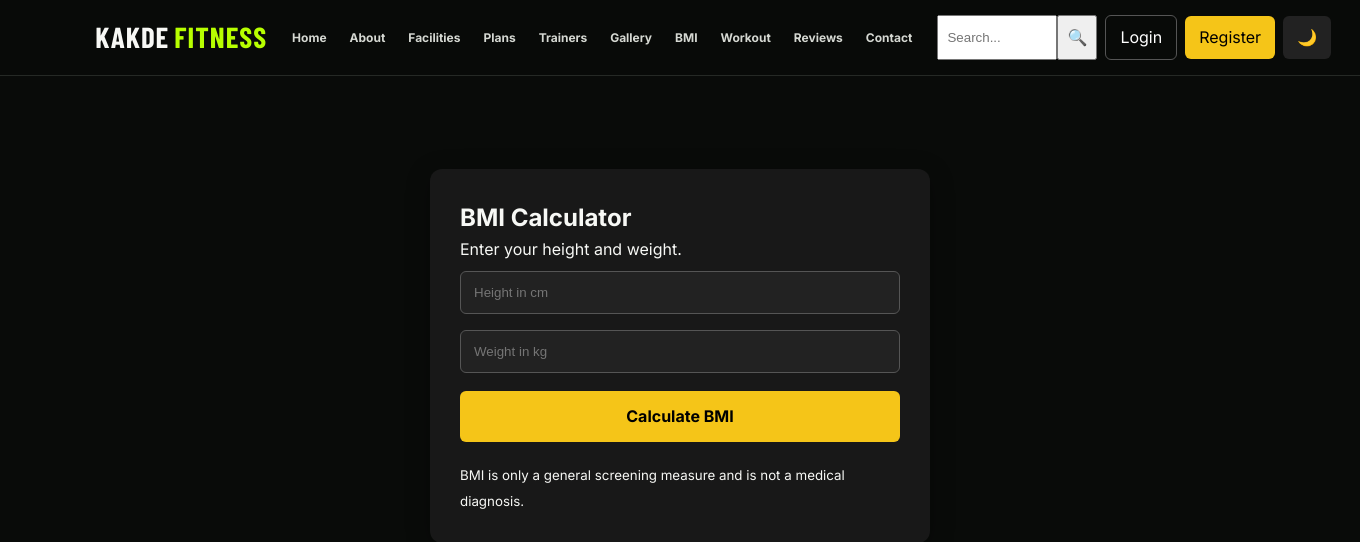
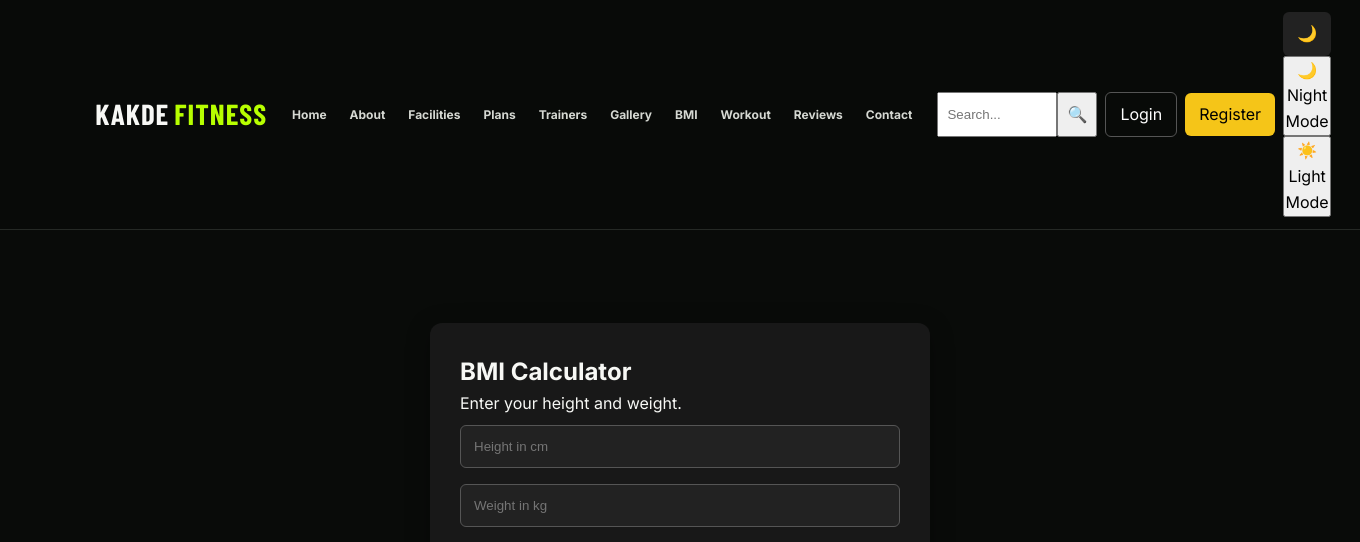
Before and after one commit to kakdekartik43-glitch/kakde-fitness, a Flask app: page /bmi in a window 1360 px wide. Shown: the top 542 px of the page. Run offline with Flask 3, Linux system fonts and the light colour scheme; some web fonts are replaced.

Commit message:
Refactor base.html structure and add chatbot

```diff
--- a/templates/base.html
+++ b/templates/base.html
@@ -26,54 +26,44 @@
         KAKDE<span>FITNESS</span>
     </a>
 
+    <!-- MOBILE MENU -->
     <button class="menu-toggle"
-            id="menu-toggle">
+            id="menu-toggle"
+            type="button">
         ☰
     </button>
 
+
+    <!-- NAVIGATION -->
     <nav id="nav-menu">
 
         <a href="{{ url_for('home') }}">Home</a>
 
         <a href="{{ url_for('about') }}">About</a>
 
-        <a href="{{ url_for('facilities') }}">
-            Facilities
-        </a>
+        <a href="{{ url_for('facilities') }}">Facilities</a>
 
-        <a href="{{ url_for('plans') }}">
-            Plans
-        </a>
+        <a href="{{ url_for('plans') }}">Plans</a>
 
-        <a href="{{ url_for('trainers') }}">
-            Trainers
-        </a>
+        <a href="{{ url_for('trainers') }}">Trainers</a>
 
-        <a href="{{ url_for('gallery') }}">
-            Gallery
-        </a>
+        <a href="{{ url_for('gallery') }}">Gallery</a>
 
-        <a href="{{ url_for('bmi') }}">
-            BMI
-        </a>
+        <a href="{{ url_for('bmi') }}">BMI</a>
 
-        <a href="{{ url_for('workout') }}">
-            Workout
-        </a>
+        <a href="{{ url_for('workout') }}">Workout</a>
 
-        <a href="{{ url_for('reviews') }}">
-            Reviews
-        </a>
+        <a href="{{ url_for('reviews') }}">Reviews</a>
 
-        <a href="{{ url_for('contact') }}">
-            Contact
-        </a>
+        <a href="{{ url_for('contact') }}">Contact</a>
 
     </nav>
 
 
+    <!-- HEADER ACTIONS -->
     <div class="header-actions">
 
+        <!-- SEARCH -->
         <form action="{{ url_for('search') }}"
               method="GET"
               class="search-form">
@@ -91,6 +81,7 @@
         </form>
 
 
+        <!-- LOGIN / REGISTER -->
         {% if current_user.is_authenticated %}
 
             <a href="{{ url_for('dashboard') }}"
@@ -117,11 +108,37 @@
 
         {% endif %}
 
-        <button
-            id="theme-toggle"
-            class="theme-btn">
-            🌙
-        </button>
+
+        <!-- THEME SELECTOR -->
+        <div class="theme-selector">
+
+            <button
+                id="theme-toggle"
+                class="theme-btn"
+                type="button"
+                aria-label="Theme options">
+                🌙
+            </button>
+
+
+            <div id="theme-menu"
+                 class="theme-menu">
+
+                <button
+                    id="night-mode"
+                    type="button">
+                    🌙 Night Mode
+                </button>
+
+                <button
+                    id="light-mode"
+                    type="button">
+                    ☀️ Light Mode
+                </button>
+
+            </div>
+
+        </div>
 
     </div>
 
@@ -151,6 +168,8 @@
 {% endwith %}
 
 
+<!-- MAIN CONTENT -->
+
 <main>
 
     {% block content %}
@@ -159,6 +178,8 @@
 
 </main>
 
+
+<!-- FOOTER -->
 
 <footer class="footer">
 
@@ -177,24 +198,33 @@
 </footer>
 
 
-<!-- CHATBOT -->
+<!-- =====================================================
+     AI CHATBOT
+===================================================== -->
 
 <div id="chatbot">
 
+    <!-- CHAT LABEL -->
     <div id="chat-label">
         Gym AI Agent
     </div>
 
+
+    <!-- CHAT LAUNCHER -->
     <button
         id="chat-launcher"
+        type="button"
         onclick="openChat()">
         ✦
     </button>
 
 
+    <!-- CHAT PANEL -->
     <div id="chat-panel"
          class="hidden">
 
+
+        <!-- CHAT HEADER -->
         <div id="chat-header">
 
             <div>
@@ -212,11 +242,15 @@
 
             <div class="chat-controls">
 
-                <button onclick="minimizeChat()">
+                <button
+                    type="button"
+                    onclick="minimizeChat()">
                     −
                 </button>
 
-                <button onclick="closeChat()">
+                <button
+                    type="button"
+                    onclick="closeChat()">
                     ×
                 </button>
 
@@ -225,10 +259,12 @@
         </div>
 
 
+        <!-- CHAT WINDOW -->
         <div id="chat-window">
 
             <div id="messages">
 
+                <!-- DEFAULT BOT MESSAGE -->
                 <div class="bot-message">
 
                     <div class="message-logo">
@@ -248,17 +284,24 @@
             </div>
 
 
+            <!-- QUICK QUESTIONS -->
             <div id="quick-actions">
 
-                <button onclick="askQuickQuestion('What are your membership plans?')">
+                <button
+                    type="button"
+                    onclick="askQuickQuestion('What are your membership plans?')">
                     Plans
                 </button>
 
-                <button onclick="askQuickQuestion('What are your gym timings?')">
+                <button
+                    type="button"
+                    onclick="askQuickQuestion('What are your gym timings?')">
                     Timings
                 </button>
 
-                <button onclick="askQuickQuestion('Where is your gym located?')">
+                <button
+                    type="button"
+                    onclick="askQuickQuestion('Where is your gym located?')">
                     Location
                 </button>
 
@@ -267,6 +310,7 @@
         </div>
 
 
+        <!-- CHAT INPUT -->
         <form id="chat-form">
 
             <input
@@ -287,6 +331,8 @@
 </div>
 
 
+<!-- JAVASCRIPT -->
+
 <script src="{{ url_for('static', filename='script.js') }}"></script>
 
 </body>
```
